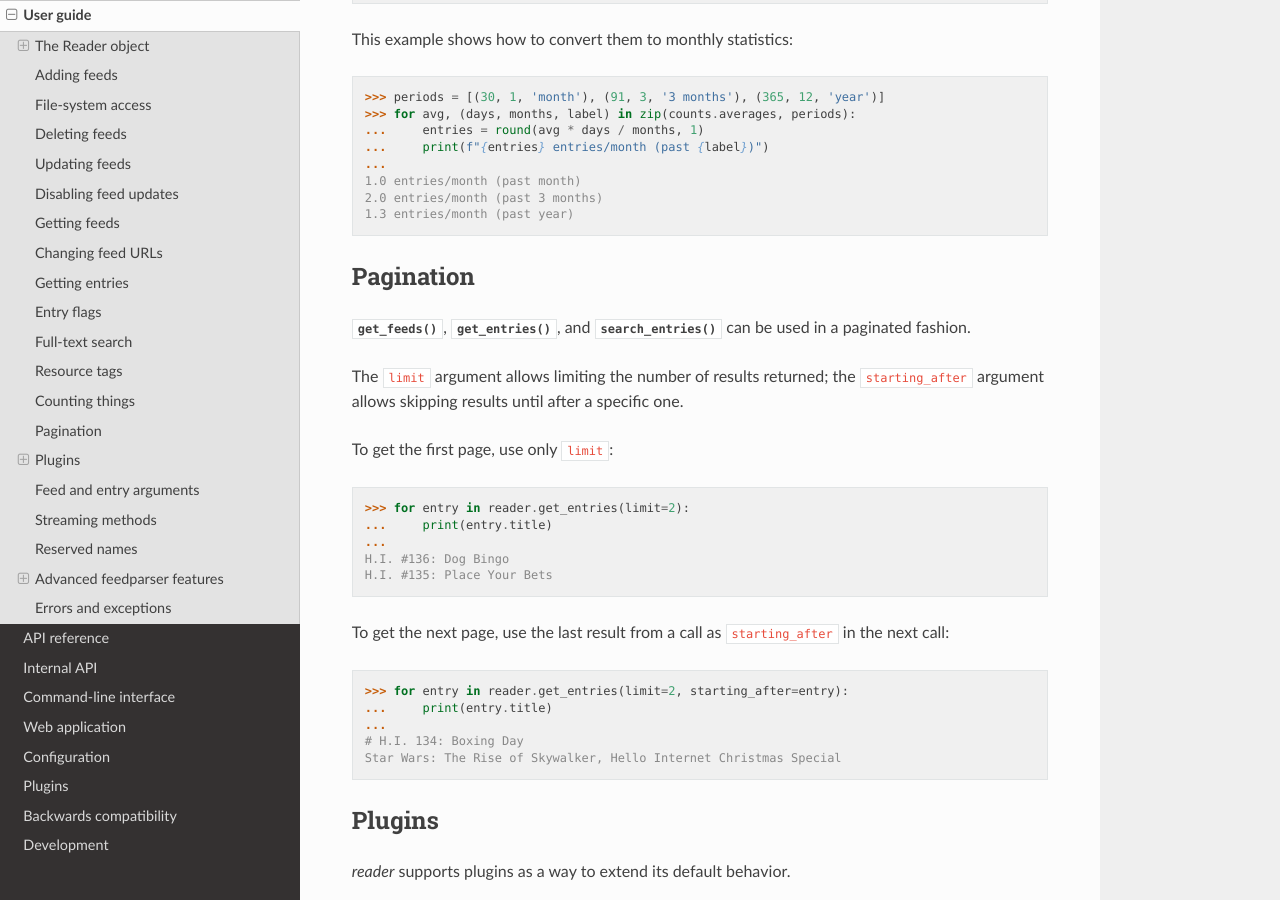
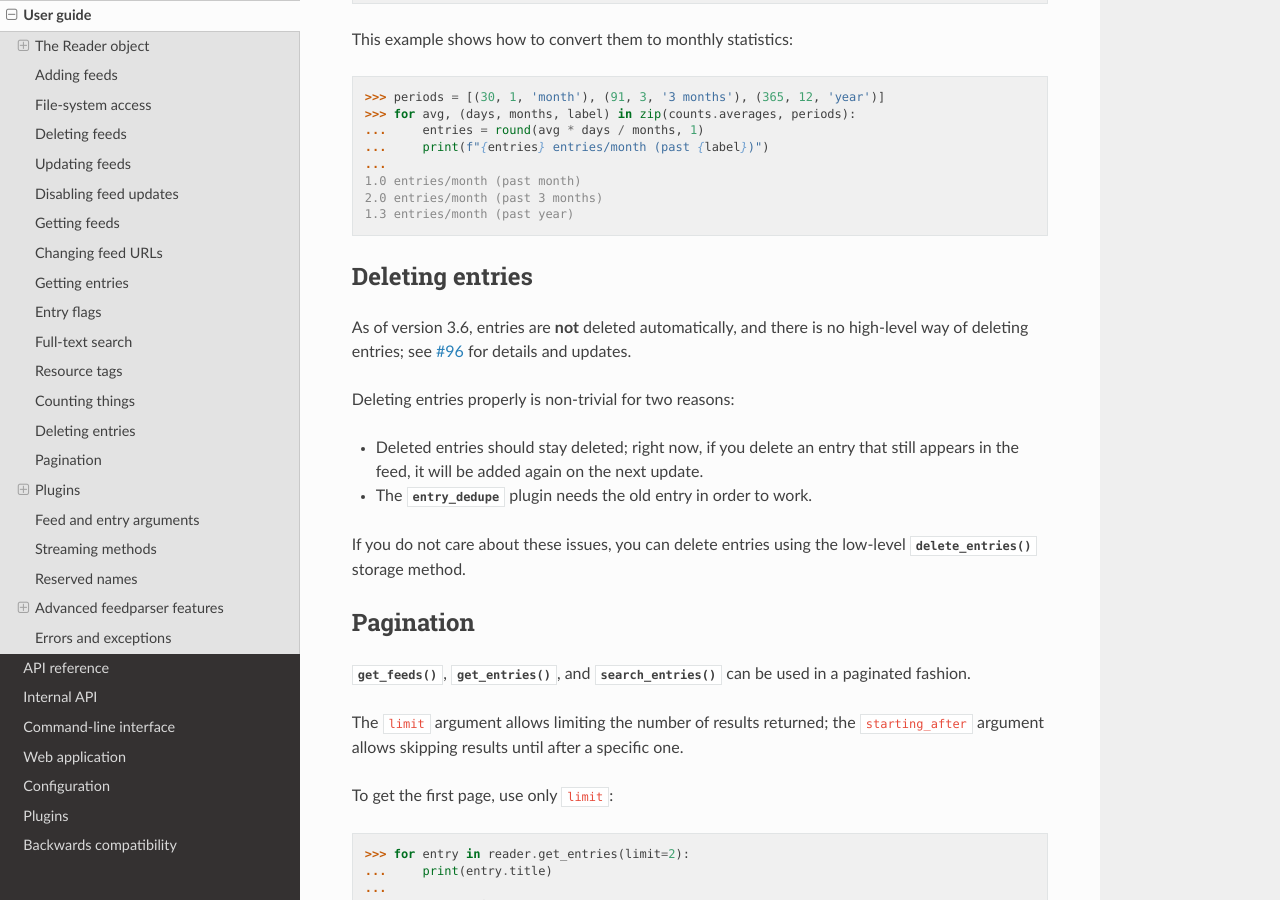
Before and after one commit to Alcides1123/reader, a Sphinx documentation site: the page built from docs/guide.rst, in a window 1280 px wide and 900 px high, scrolled down 9916 px. Built offline with Sphinx 7.4.7 and the Read the Docs theme 2.0.0, drawn with Linux system fonts in a browser that asks for light colours.

Commit message:
Document Storage.delete_entries().
Closes #301.

Related to #96.

```diff
--- a/CHANGES.rst
+++ b/CHANGES.rst
@@ -10,6 +10,11 @@ Version 3.6
 -----------
 
 Unreleased
+
+* Document the low-level
+  :meth:`~reader._storage.Storage.delete_entries`
+  storage method.
+  (:issue:`301`, :issue:`96`)
 
 
 Version 3.5
--- a/docs/guide.rst
+++ b/docs/guide.rst
@@ -527,6 +527,7 @@ although UIs might want to restrict this to a smaller set of characters.
     Support entry and global tags.
 
 
+
 Counting things
 ---------------
 
@@ -582,6 +583,26 @@ This example shows how to convert them to monthly statistics::
     1.0 entries/month (past month)
     2.0 entries/month (past 3 months)
     1.3 entries/month (past year)
+
+
+
+Deleting entries
+----------------
+
+As of version |version|, entries are **not** deleted automatically,
+and there is no high-level way of deleting entries;
+see :issue:`96` for details and updates.
+
+Deleting entries properly is non-trivial for two reasons:
+
+* Deleted entries should stay deleted;
+  right now, if you delete an entry that still appears in the feed,
+  it will be added again on the next update.
+* The :mod:`~reader.plugins.entry_dedupe` plugin needs the old entry in order to work.
+
+If you do not care about these issues,
+you can delete entries using the low-level
+:meth:`~reader._storage.Storage.delete_entries` storage method.
 
 
 
```
Also changed, not shown: docs/internal.rst (+15 -0 lines), 2 other files.
